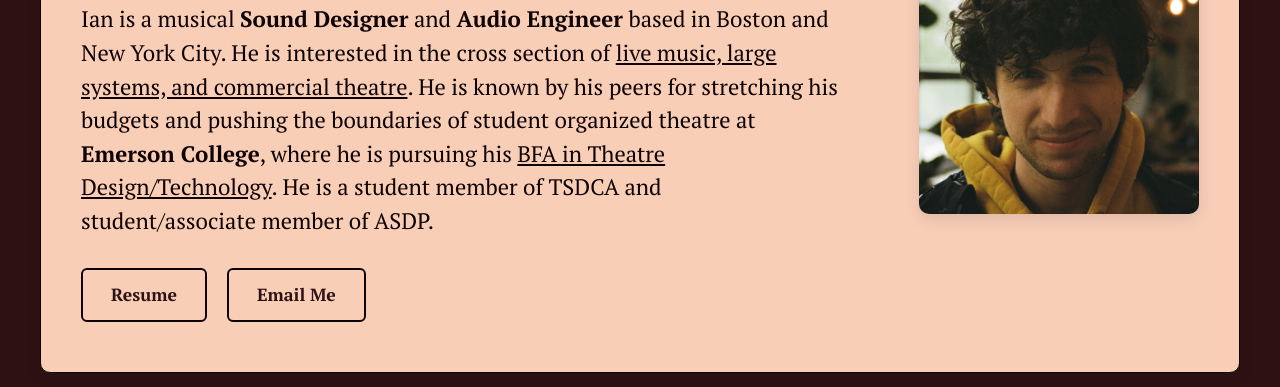
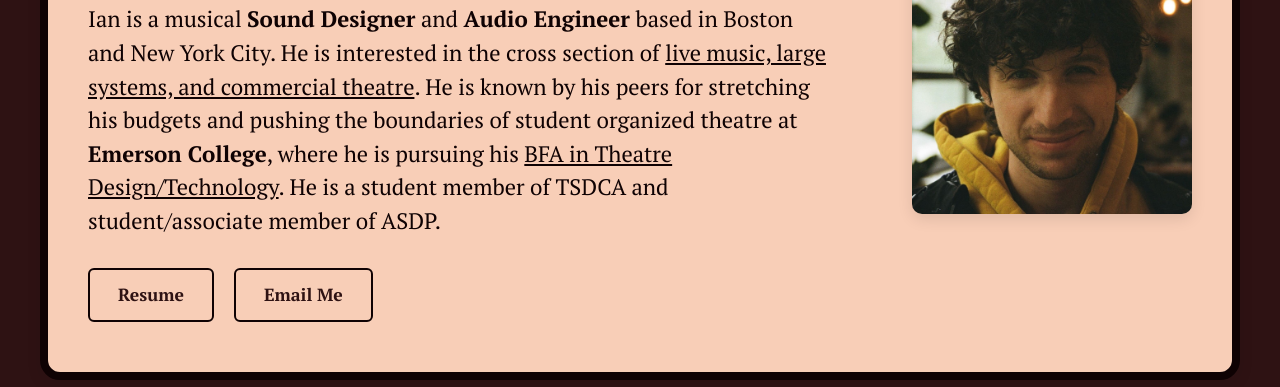
Before and after one commit to iancsonn/iancsonn.github.io, a plain HTML site: page index.html in a window 1280 px wide. Shown: the part 251-638 px from the top of the page. Drawn offline with Linux system fonts and the light colour scheme.

Commit message:
Update container border and border-radius styles
Increased border thickness and radius for the container.

```diff
--- a/style.css
+++ b/style.css
@@ -30,8 +30,8 @@ strong {
   align-items: flex-start;
   max-width: 1200px;
   background-color: #f8ceb7;
-  border: 1.5px solid #0f0203;
-  border-radius: 10px;
+  border: 8px solid #0f0203;
+  border-radius: 20px;
   padding: 50px 40px;
   box-shadow: 0 6px 15px rgba(0, 0, 0, 0.08);
   display: flex;
```
